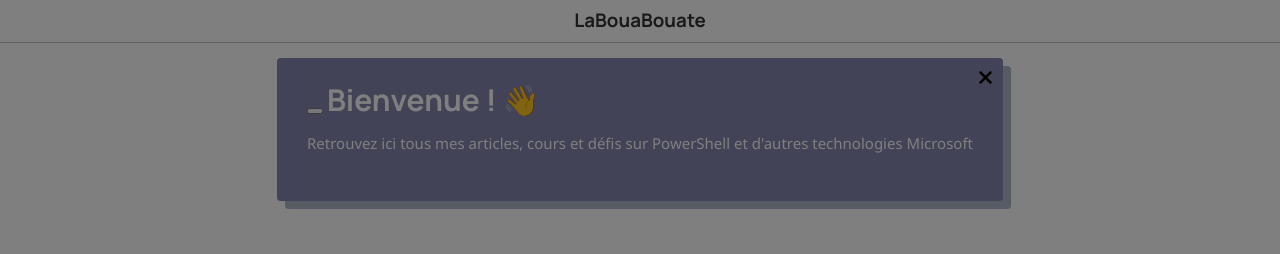
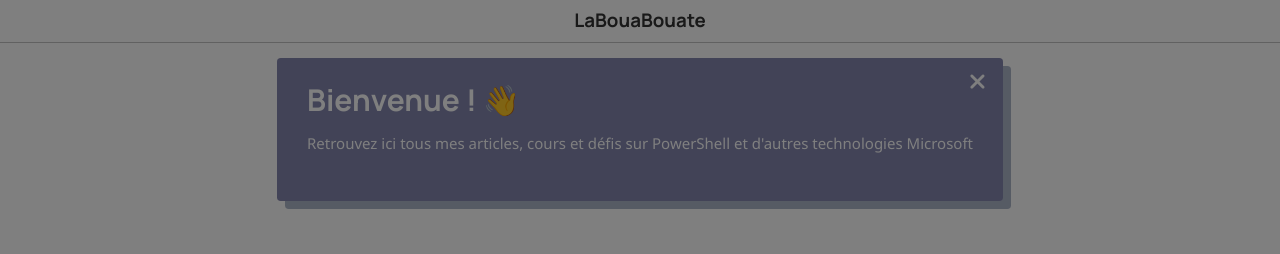
Before and after one commit to leobouard/leobouard.github.io, a Jekyll site: the page built from _pages/blog.html, in a window 1280 px wide. Shown: the top 254 px of the page. Built offline with Jekyll 4.4.1, drawn with Linux system fonts in a browser that asks for light colours; nearby versions of some CDN libraries; some web fonts are replaced.

Commit message:
Stylisation du bouton

```diff
--- a/_sass/blog-header.scss
+++ b/_sass/blog-header.scss
@@ -10,12 +10,15 @@
     overflow: hidden;
 }
 
-section.blog-header i {
+section.blog-header button {
     font-size: 1.5em;
     position: absolute;
     right: 0;
     top: 0;
     margin: 0.5em;
+    color: var(--background);
+    background: transparent;
+    border: 0;
 }
 
 section.blog-header span {
```
